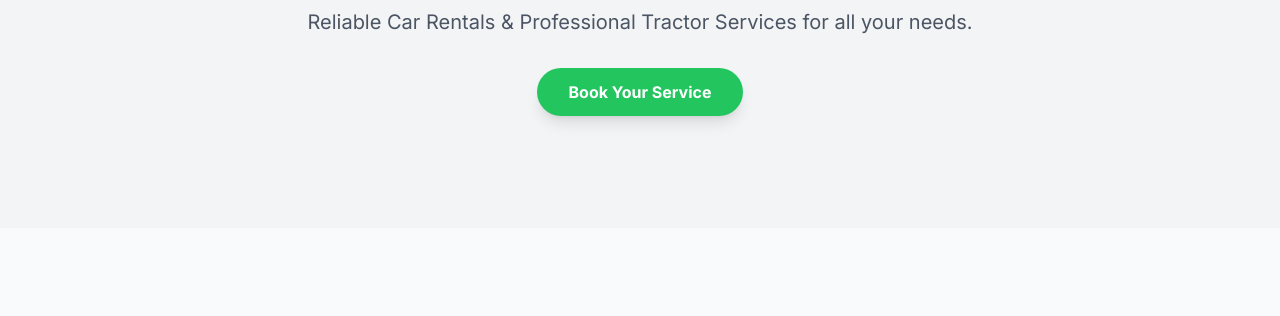
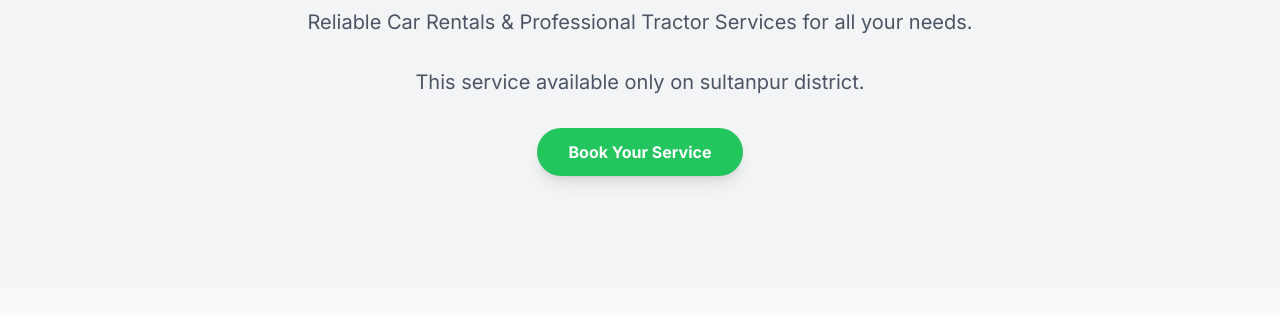
Before and after one commit to shivaverma05/Verma-vahan-seva, a plain HTML site: page index.html in a window 1280 px wide. Shown: the part 260-576 px from the top of the page. Drawn offline with nearby package versions, Linux system fonts and the light colour scheme.

Commit message:
Update index.html

```diff
--- a/index.html
+++ b/index.html
@@ -116,6 +116,10 @@
             <p class="text-lg sm:text-xl text-gray-600 mb-8 max-w-2xl mx-auto animate-fadeIn delay-200">
                 Reliable Car Rentals & Professional Tractor Services for all your needs.
             </p>
+              <p class="text-lg sm:text-xl text-gray-600 mb-8 max-w-2xl mx-auto animate-fadeIn delay-200">
+               This service available only on sultanpur district.
+            </p>
+
             <button id="ctaBtn" class="bg-green-500 text-white font-bold py-3 px-8 rounded-full shadow-lg hover:bg-green-600 transition duration-300 transform hover:scale-105 animate-bounce-in">
                 Book Your Service
             </button>
```
